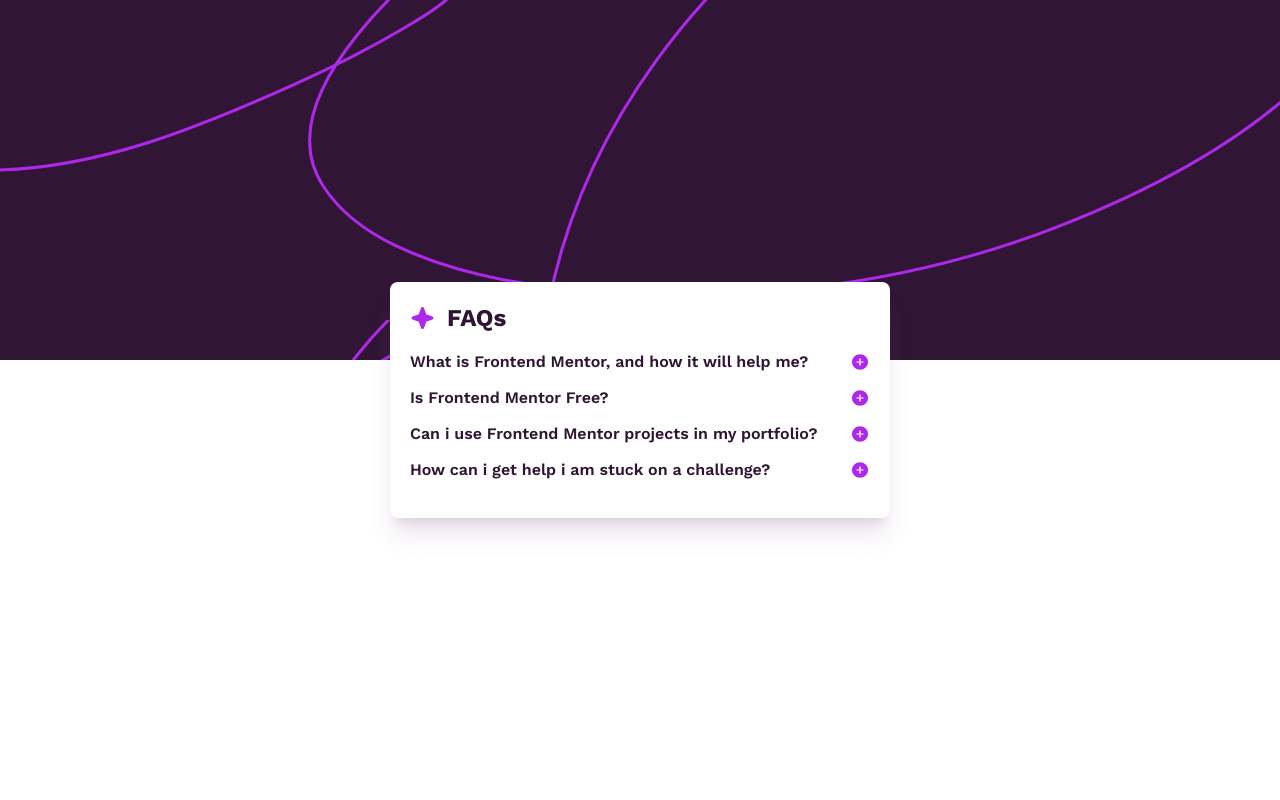
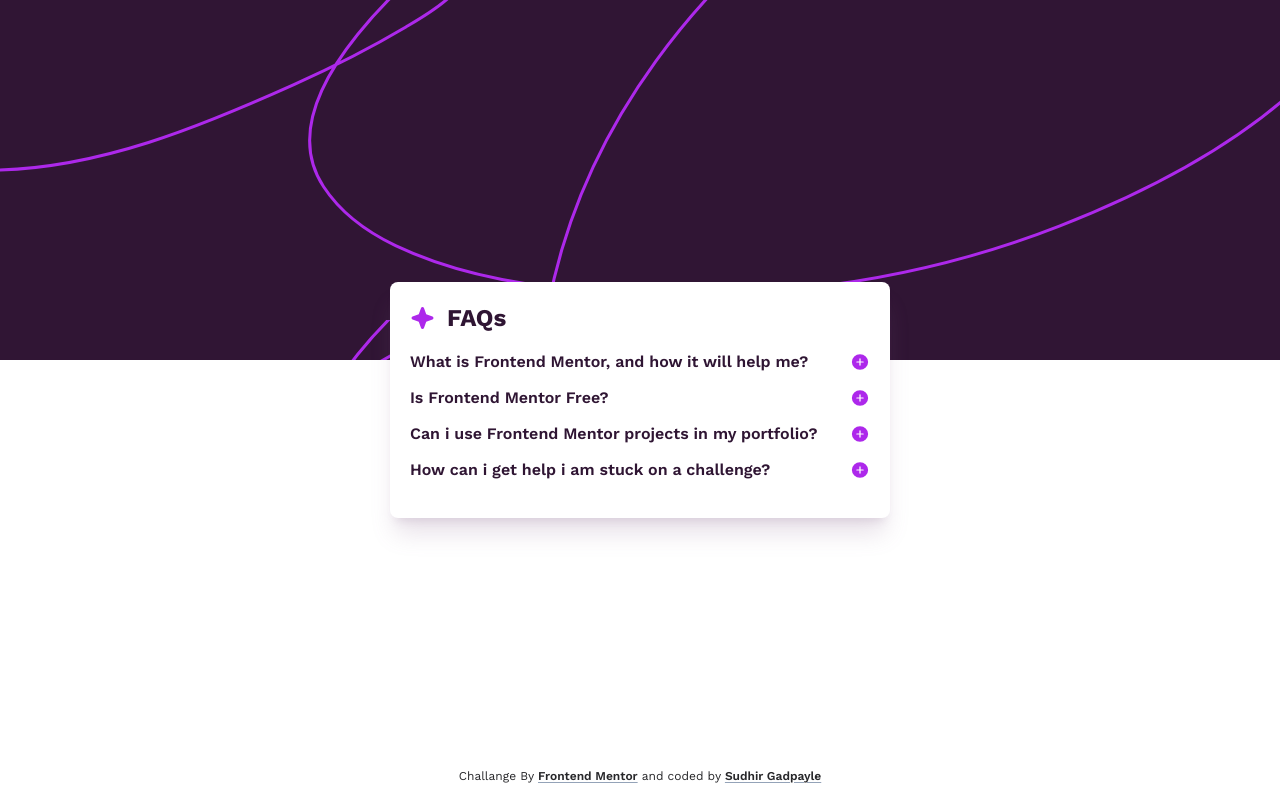
Before and after one commit to w3Scribe/FM04, a Next.js app: page / in a window 1280 px wide. Built offline with nearby package versions, Linux system fonts and the light colour scheme.

Commit message:
testing diamention on vercel live

```diff
--- a/src/app/layout.tsx
+++ b/src/app/layout.tsx
@@ -16,7 +16,10 @@
 }>) {
   return (
     <html lang="en">
-      <body className={`font-work-sans`}>{children}</body>
+      <body className={`font-work-sans`}>
+        {children}
+
+      </body>
     </html>
   );
 }
--- a/src/app/page.tsx
+++ b/src/app/page.tsx
@@ -78,6 +78,22 @@
           )}
         </div>
       </div>
+      <p className="absolute bottom-0 text-xs p-4 text-zinc-800">
+        Challange By{" "}
+        <a
+          href="https://www.frontendmentor.io/"
+          className="underline underline-offset-2 decoration-slate-400 font-semibold"
+        >
+          Frontend Mentor
+        </a>{" "}
+        and coded by{" "}
+        <a
+          href="https://www.frontendmentor.io/profile/w3Scribe"
+          className="underline underline-offset-2 decoration-slate-400 font-semibold"
+        >
+          Sudhir Gadpayle
+        </a>
+      </p>
     </main>
   );
 }
```
